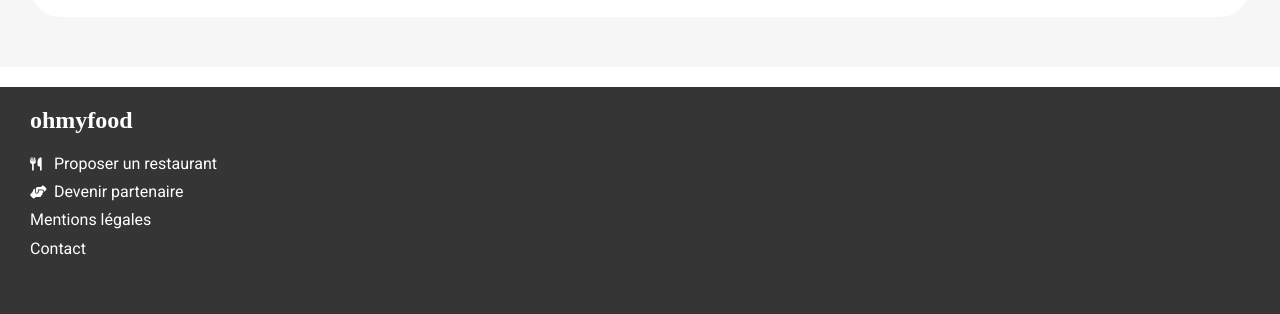
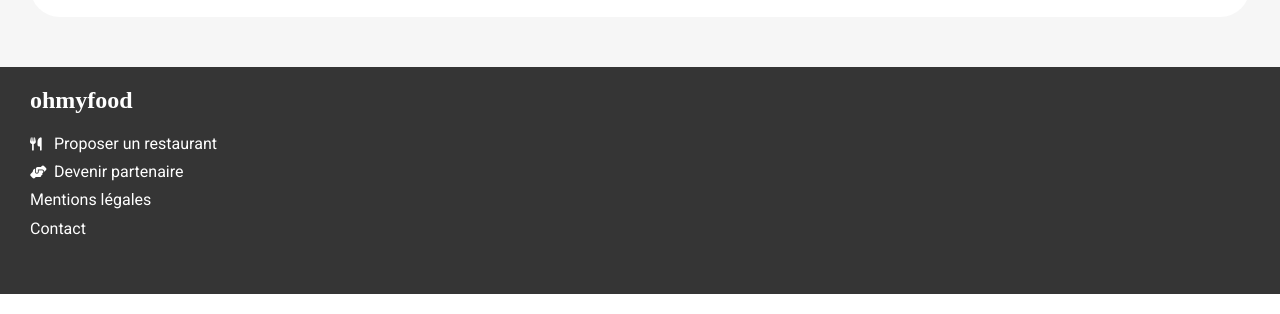
Before and after one commit to mharmouche/oc-p3, a plain HTML site: page index.html in a window 1280 px wide. Shown: the part 2137-2451 px from the top of the page. Drawn offline with nearby package versions, Linux system fonts and the light colour scheme; a web font is replaced by a local one.

Commit message:
fix unwanted vertical margin - main/footer

```diff
--- a/sass/acceuil.scss
+++ b/sass/acceuil.scss
@@ -132,6 +132,7 @@ footer{
     color: white;
     text-align:left;
     padding-bottom: 30px;
+    margin-top: -20px;/*unwanted vertical margen between main section and footer*/
     div{
         padding-left: 30px;
     }
--- a/sass/menu.scss
+++ b/sass/menu.scss
@@ -108,6 +108,7 @@ footer{
     color: white;
     text-align:left;
     padding-bottom: 30px;
+    margin-top: -20px;/*unwanted vertical margen between main section and footer*/
     div{
         padding-left: 30px;
     }
```
Also changed, not shown: css/acceuil.css, css/menu.css, 2 other files.
